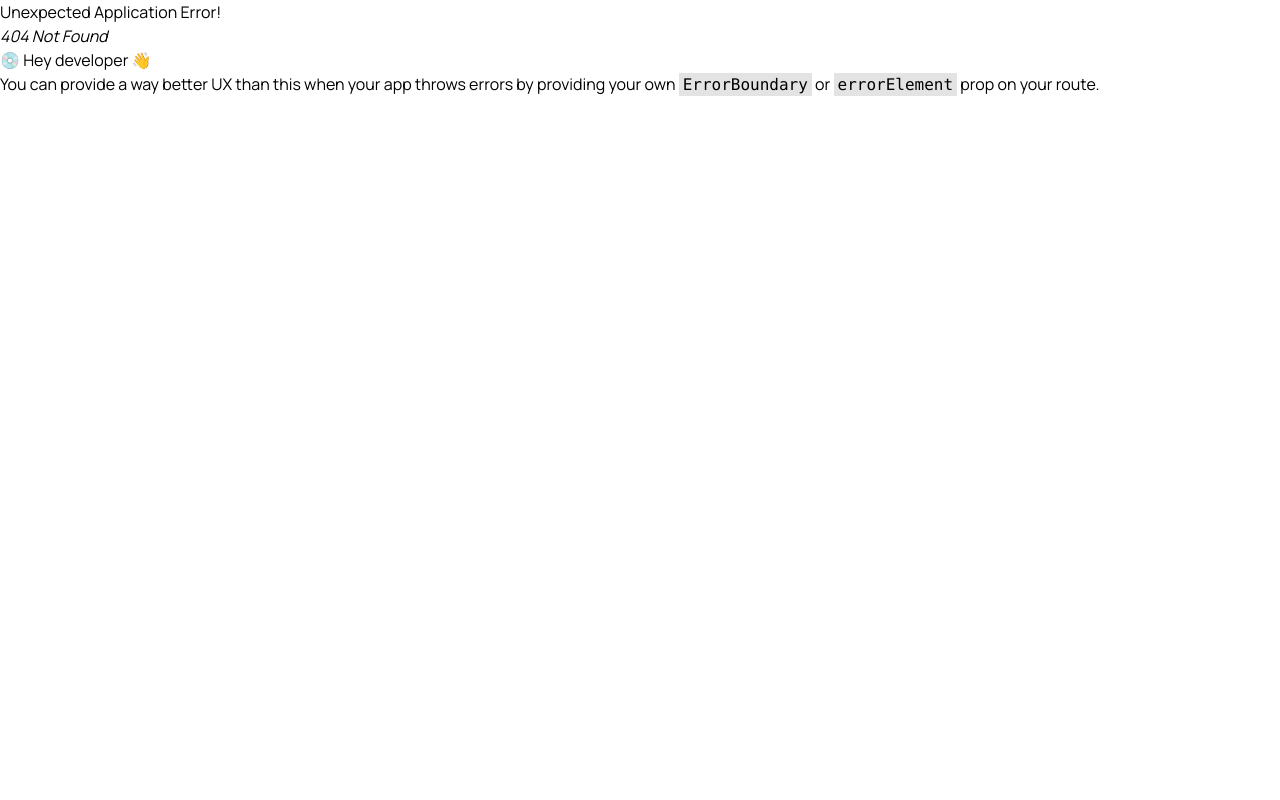
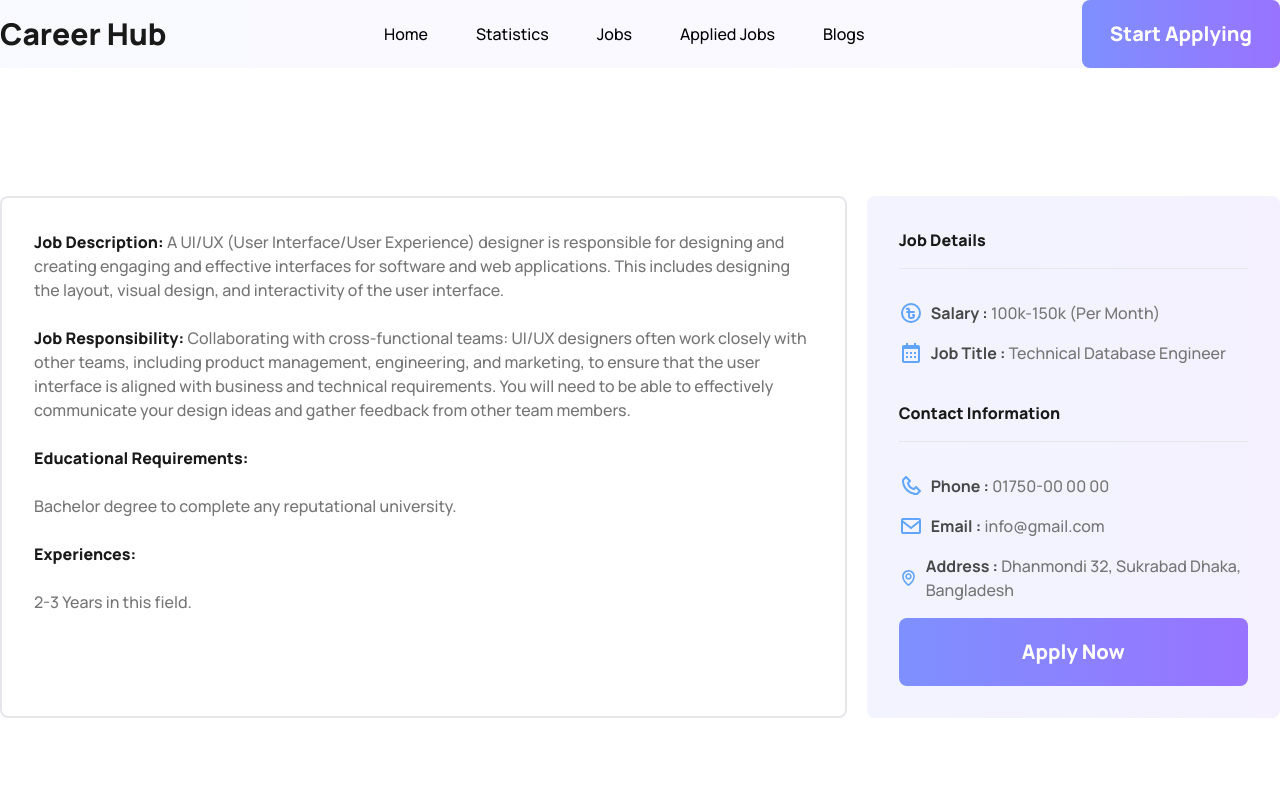
Before and after one commit to mdnumanahmed/career-hub-react-router, a React (Vite) app: page /job/1 in a window 1280 px wide. Before the commit this address had no page. Shown: the top 800 px of the page. Built offline with nearby package versions, Linux system fonts and the light colour scheme.

Commit message:
Added Show All data functionality and Stored applied jobs in LocalStorage

```diff
--- a/src/components/HomePage/FeaturedJobs/FeaturedJob.jsx
+++ b/src/components/HomePage/FeaturedJobs/FeaturedJob.jsx
@@ -1,6 +1,7 @@
 import PropTypes from "prop-types";
 import { FiMapPin } from "react-icons/fi";
 import { TbCoinTaka } from "react-icons/tb";
+import { useNavigate } from "react-router-dom";
 const FeaturedJob = ({ job }) => {
   const {
     id,
@@ -12,8 +13,15 @@ const FeaturedJob = ({ job }) => {
     remote_or_onsite,
     salary,
   } = job;
+
+  const navigate = useNavigate();
+
+  const handleShowDetails = (id) => {
+    navigate(`/job/${id}`);
+  };
+
   return (
-    <div className="space-y-4">
+    <div className="space-y-4 border-2 rounded-lg p-4">
       <img src={logo} alt="" className="w-auto max-h-20 object-fill" />
       <h3 className="text-2xl font-extrabold text-dark02">{job_title}</h3>
       <p className="text-xl font-semibold text-dark03">{company_name}</p>
@@ -43,7 +51,7 @@ const FeaturedJob = ({ job }) => {
           {salary}
         </div>
       </div>
-      <button className="btn" onClick={id}>
+      <button className="btn" onClick={() => handleShowDetails(id)}>
         View Details
       </button>
     </div>
--- a/src/components/HomePage/FeaturedJobs/FeaturedJobs.jsx
+++ b/src/components/HomePage/FeaturedJobs/FeaturedJobs.jsx
@@ -4,13 +4,14 @@ import FeaturedJob from "./FeaturedJob";
 
 const FeaturedJobs = () => {
   const [featuredJobs, setFeaturedJobs] = useState([]);
+  const [limit, setLimit] = useState(4);
 
   useEffect(() => {
     fetch("jobs.json")
       .then((res) => res.json())
       .then((data) => setFeaturedJobs(data));
   }, []);
-  console.log(featuredJobs);
+
   return (
     <div className="container mx-auto">
       <SectionTitle
@@ -18,9 +19,15 @@ const FeaturedJobs = () => {
         subTitle="Explore thousands of job opportunities with all the information you need. Its your future"
       />
       <div className="grid grid-cols-1 md:grid-cols-2 gap-5">
-        {featuredJobs.map((job) => (
+        {featuredJobs.slice(0, limit).map((job) => (
           <FeaturedJob key={job.id} job={job} />
         ))}
+      </div>
+
+      <div className="text-center my-14">
+        <button onClick={() => setLimit(featuredJobs.length)} className="btn">
+          Show All
+        </button>
       </div>
     </div>
   );
--- a/src/components/HomePage/JobCategories/JobCategories.jsx
+++ b/src/components/HomePage/JobCategories/JobCategories.jsx
@@ -12,7 +12,7 @@ const JobCategories = () => {
         subTitle="Explore thousands of job opportunities with all the information you need. Its your future"
       />
       <div className="grid grid-cols-1 md:grid-cols-2 lg:grid-cols-4 gap-6">
-        {categories.map((category) => (
+        {categories?.map((category) => (
           <JobCategory key={category.id} category={category} />
         ))}
       </div>
--- /dev/null
+++ b/src/components/JobDetails/JobDetails.jsx
@@ -0,0 +1,111 @@
+import { useLoaderData, useParams } from "react-router-dom";
+import { BiCalendar, BiEnvelope, BiMap, BiPhone } from "react-icons/bi";
+import { TbCoinTaka } from "react-icons/tb";
+import { saveJobApplication } from "../../utilities/fakeDb";
+
+const JobDetails = () => {
+  const jobs = useLoaderData();
+  const { id } = useParams();
+  const job = jobs.find((job) => job.id === +id);
+  console.log(job, id);
+  const {
+    contact_information,
+    educational_requirements,
+    experiences,
+    job_description,
+    job_responsibility,
+    job_title,
+    job_type,
+    location,
+    remote_or_onsite,
+    salary,
+  } = job;
+
+  const handleSaveId = (id) => {
+    saveJobApplication(id);
+  };
+
+  return (
+    <div>
+      <div className="container mx-auto py-32 grid grid-cols-1 lg:grid-cols-3 gap-5">
+        <div className="space-y-6 col-span-2 p-8 border-2 rounded-lg">
+          <p className="text-base font-medium text-dark03">
+            <span className="font-extrabold text-dark01">
+              Job Description:{" "}
+            </span>{" "}
+            {job_description}
+          </p>
+          <p className="text-base font-medium text-dark03">
+            <span className="font-extrabold text-dark01">
+              Job Responsibility:{" "}
+            </span>{" "}
+            {job_responsibility}
+          </p>
+          <p className="text-base font-extrabold text-dark01">
+            Educational Requirements:
+          </p>
+          <p className="text-base font-medium text-dark03">
+            {educational_requirements}
+          </p>
+          <p className="text-base font-extrabold text-dark01">Experiences:</p>
+          <p className="text-base font-medium text-dark03">{experiences}</p>
+        </div>
+        <div className="bg-linear-10 p-8 rounded-lg space-y-4">
+          <h3 className="text-base font-extrabold text-dark01">Job Details</h3>
+          <hr className="py-2" />
+          <div className="flex gap-2 items-center">
+            <TbCoinTaka className="text-2xl text-blue-400" />
+            <p className="text-base font-medium text-dark03">
+              <span className="text-base font-bold text-dark02">Salary : </span>{" "}
+              {salary} (Per Month)
+            </p>
+          </div>
+          <div className="flex gap-2 items-center">
+            <BiCalendar className="text-2xl text-blue-400" />
+            <p className="text-base font-medium text-dark03">
+              <span className="text-base font-bold text-dark02">
+                Job Title :{" "}
+              </span>
+              {job_title}
+            </p>
+          </div>
+
+          <h3 className="text-base font-extrabold text-dark01 pt-5">
+            Contact Information
+          </h3>
+          <hr className="py-2" />
+          <div className="flex gap-2 items-center">
+            <BiPhone className="text-2xl text-blue-400" />
+            <p className="text-base font-medium text-dark03">
+              <span className="text-base font-bold text-dark02">Phone : </span>
+              {contact_information.phone}
+            </p>
+          </div>
+          <div className="flex gap-2 items-center">
+            <BiEnvelope className="text-2xl text-blue-400" />
+            <p className="text-base font-medium text-dark03">
+              <span className="text-base font-bold text-dark02">Email : </span>
+              {contact_information.email}
+            </p>
+          </div>
+          <div className="flex gap-2 items-center">
+            <BiMap className="text-2xl text-blue-400" />
+            <p className="text-base font-medium text-dark03">
+              <span className="text-base font-bold text-dark02">
+                Address :{" "}
+              </span>
+              {contact_information.address}
+            </p>
+          </div>
+          <div>
+            <button onClick={() => handleSaveId(id)} className="btn w-full">
+              Apply Now
+            </button>
+          </div>
+        </div>
+      </div>
+    </div>
+  );
+};
+
+export default JobDetails;
--- a/src/components/Shared/Header/CustomNav.jsx
+++ b/src/components/Shared/Header/CustomNav.jsx
@@ -40,7 +40,7 @@ const CustomNav = () => {
             {!open ? <BiMenuAltLeft /> : <BiX />}
           </div>
           <Link
-            to={"/"}
+            to="/"
             className="text-2xl md:text-3xl font-extrabold text-[#1A1919]"
           >
             Career Hub
--- a/src/main.jsx
+++ b/src/main.jsx
@@ -4,6 +4,7 @@ import "./index.css";
 import { createBrowserRouter, RouterProvider } from "react-router-dom";
 import Root from "./components/Root/Root.jsx";
 import Home from "./components/HomePage/Home/Home.jsx";
+import JobDetails from "./components/JobDetails/JobDetails.jsx";
 
 const router = createBrowserRouter([
   {
@@ -13,7 +14,12 @@ const router = createBrowserRouter([
       {
         path: "/",
         element: <Home />,
-        loader: () => fetch("categories.json"),
+        loader: () => fetch("/categories.json"),
+      },
+      {
+        path: "/job/:id",
+        loader: () => fetch("/jobs.json"),
+        element: <JobDetails />,
       },
     ],
   },
--- /dev/null
+++ b/src/utilities/fakeDb.js
@@ -0,0 +1,19 @@
+const getStoredApplication = () => {
+  const storedApplication = localStorage.getItem("job-application");
+  if (storedApplication) {
+    return JSON.parse(storedApplication);
+  }
+  return [];
+};
+
+const saveJobApplication = (id) => {
+  const storedApplication = getStoredApplication();
+  const exists = storedApplication.find((lsId) => lsId === +id);
+
+  if (!exists) {
+    storedApplication.push(id);
+    localStorage.setItem("job-application", JSON.stringify(storedApplication));
+  }
+};
+
+export { saveJobApplication };
```
